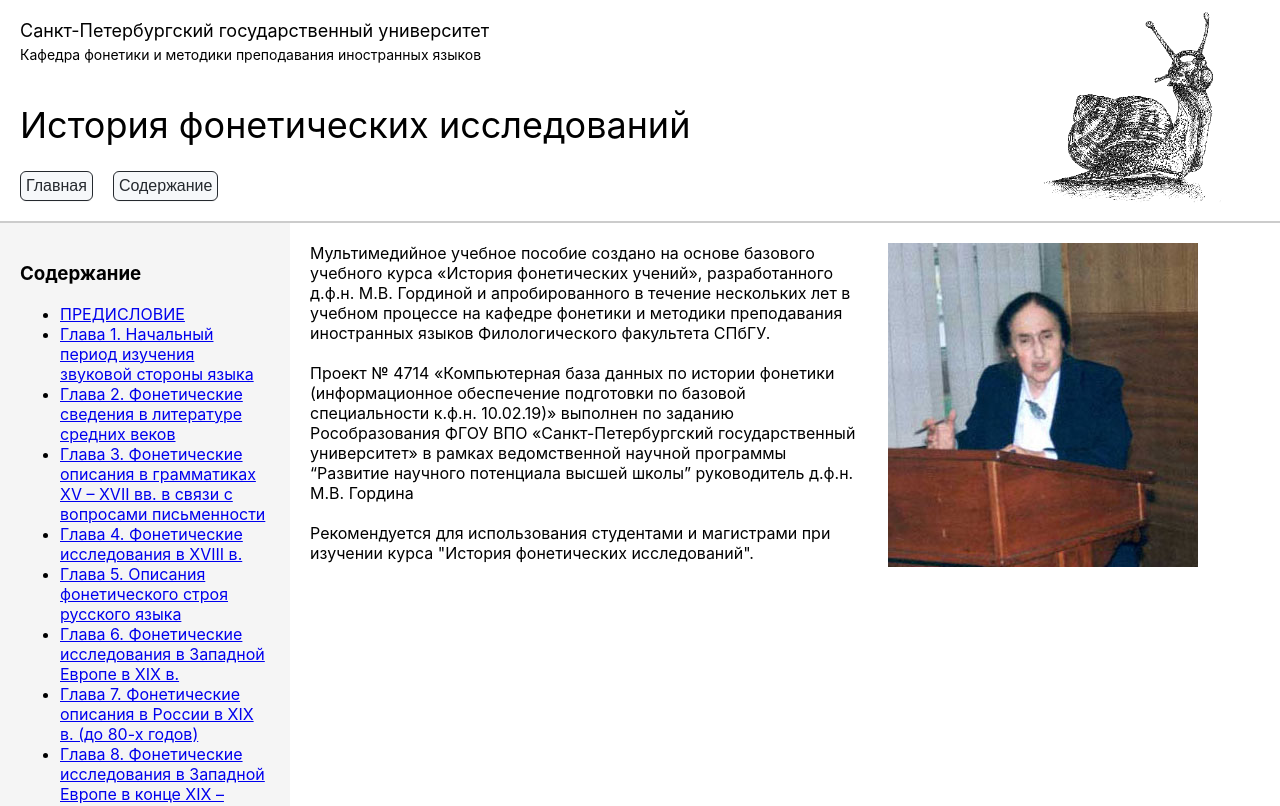
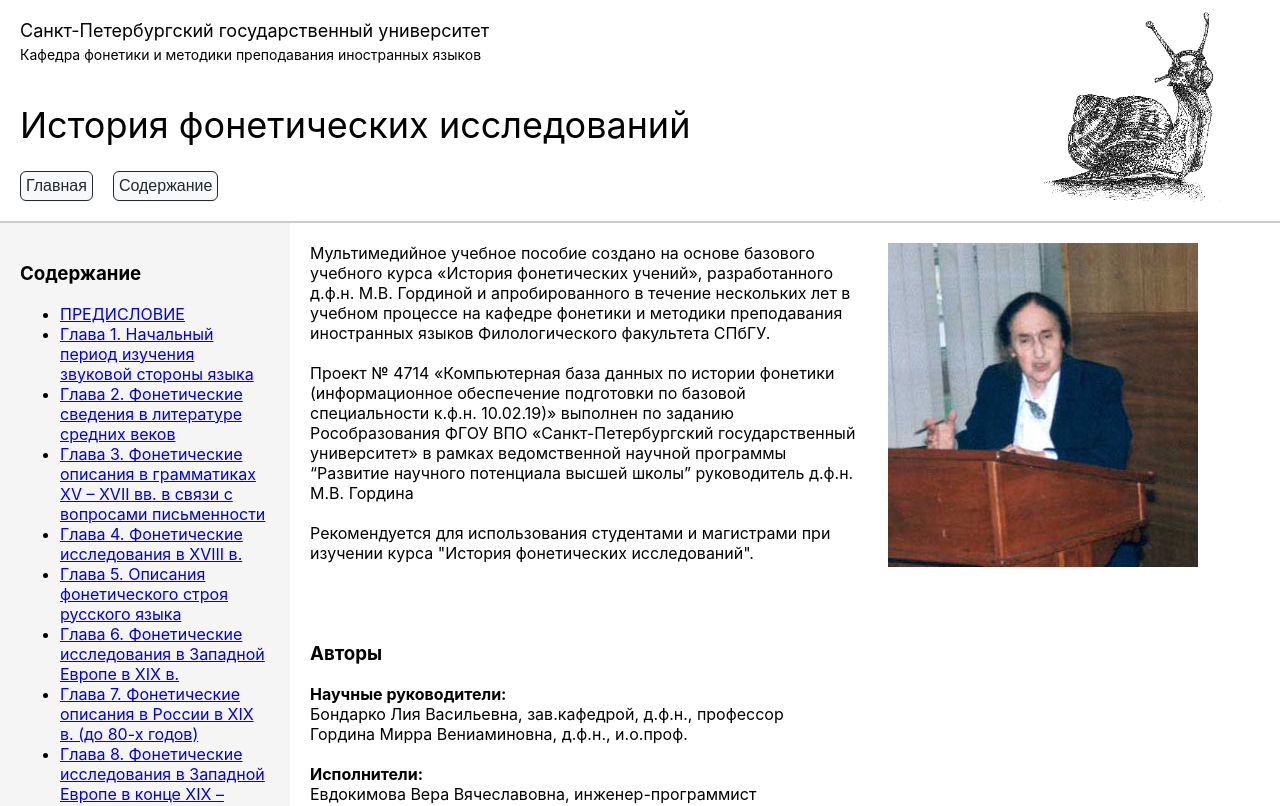
Before and after one commit to annashell/phon_stud_app, a React (Create React App) app: page / in a window 1280 px wide. Shown: the top 806 px of the page. Built offline with nearby package versions, Linux system fonts and the light colour scheme; the HTML template or start-up script is replaced by a standard one.

Commit message:
add fav icon and authors

```diff
--- a/public/index.html
+++ b/public/index.html
@@ -2,7 +2,7 @@
 <html lang="en">
   <head>
     <meta charset="utf-8" />
-    <link rel="icon" href="%PUBLIC_URL%/favicon.ico" />
+    <link rel="icon" href="%PUBLIC_URL%/favicon-96x96.png" />
     <meta name="viewport" content="width=device-width, initial-scale=1" />
     <meta name="theme-color" content="#000000" />
     <meta
--- a/src/pages/Home.js
+++ b/src/pages/Home.js
@@ -17,6 +17,30 @@ export default function Home() {
 <br/>
 <br/>
 Рекомендуется для использования студентами и магистрами при изучении курса "История фонетических исследований".
+<br/>
+<br/>
+<br/>
+<br/>
+<h3>Авторы</h3>
+<b>Научные руководители:</b>
+<br/>
+Бондарко Лия Васильевна, зав.кафедрой, д.ф.н., профессор
+<br/>
+Гордина Мирра Вениаминовна, д.ф.н., и.о.проф.
+<br/>
+<br/>
+<b>Исполнители:</b>
+<br/>
+Евдокимова Вера Вячеславовна, инженер-программист
+<br/>
+Камрыш Ольга Вячеславовна, к.ф.н.
+<br/>
+Болотова Ольга Борисовна, к.ф.н.
+<br/>
+<br/>
+<b>Разработка конструктора тестов TESTMAKER:</b>
+<br/>
+Захаркина Валентина Валентиновна, к.ф.-м.н.
 </div>
 
 <div className="p-8 max-w-4xl mx-auto main_img">
```
Also changed, not shown: public/favicon-96x96.png (added).
